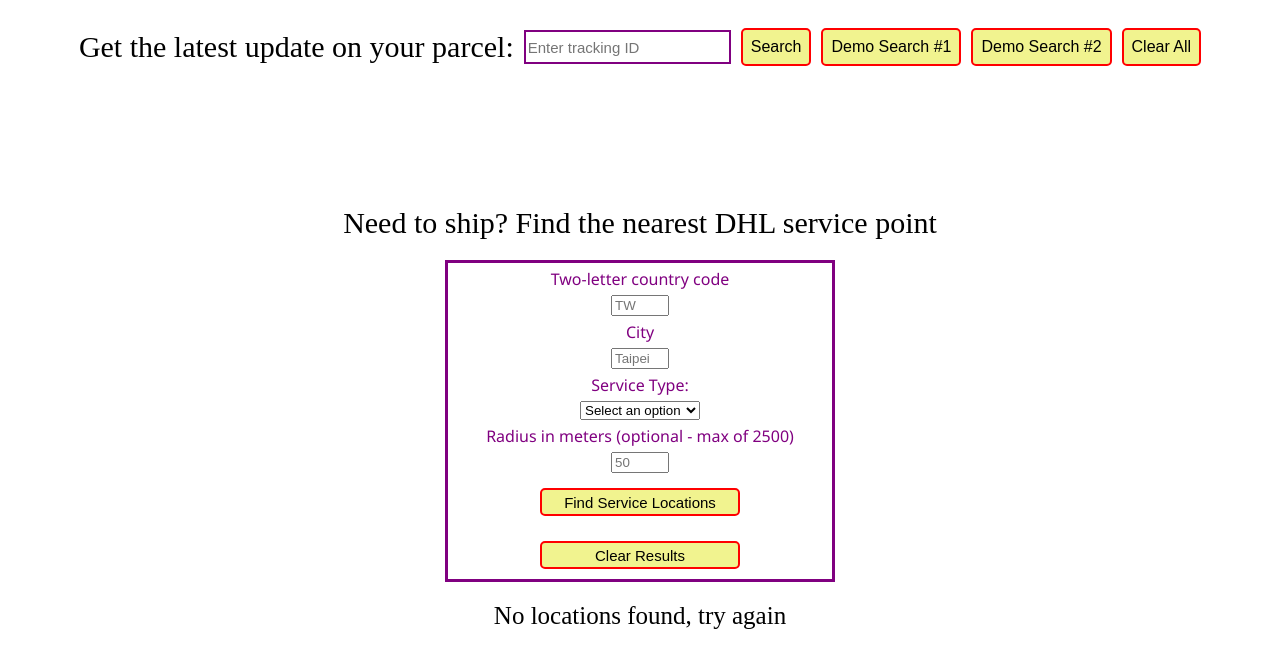
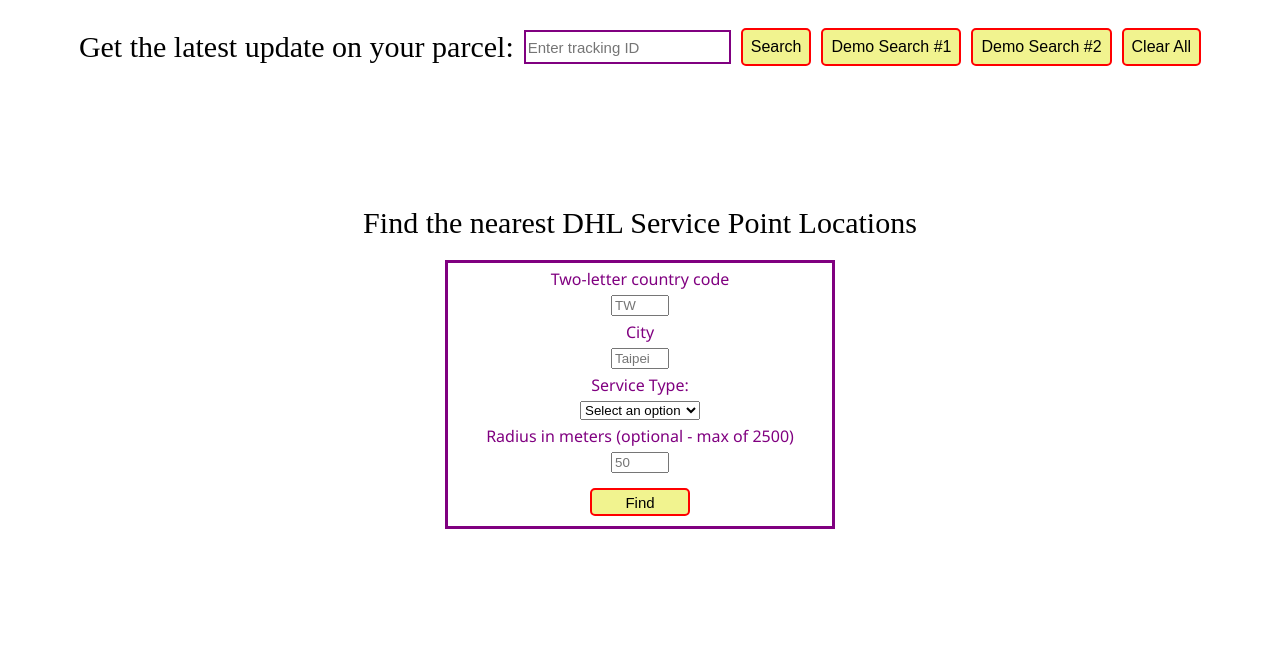
Before and after one commit to Asyan77/DHL-Integration-DigitalGenius-, a React (Vite) app: page / in a window 1280 px wide. Shown: the top 668 px of the page. Built offline with nearby package versions, Linux system fonts and the light colour scheme; the HTML template or start-up script is replaced by a standard one.

Commit message:
fix unsuccessful message

```diff
--- a/src/components/ServiceLocations.css
+++ b/src/components/ServiceLocations.css
@@ -35,7 +35,7 @@
 
 .search-form > button {
     margin-top: 15px;
-    width: 200px;
+    width: 100px;
     border: red solid 2px;
     border-radius: 5px;
     background-color: rgb(241, 243, 143);
@@ -43,3 +43,14 @@
     height: 28px;
     margin-bottom: 10px;
 }
+
+.clear-btn {
+    margin-top: 15px;
+    width: 180px;
+    border: red solid 2px;
+    border-radius: 5px;
+    background-color: rgb(241, 243, 143);
+    font-size: 15px;
+    height: 28px;
+    margin-bottom: 10px;
+}
--- a/src/components/ServiceLocations.jsx
+++ b/src/components/ServiceLocations.jsx
@@ -12,7 +12,7 @@
     const [selectedServiceType, setSelectedServiceType] = useState("");
     const [searchStatus, setSearchStatus] = useState(false);
     const [locationList, setLocationList] = useState({});
-    const [successfulSearch, setSuccessfulSearch] = useState(false);
+    const [successfulSearch, setSuccessfulSearch] = useState(1);
 
 
     const searchByCountry = async () => {
@@ -66,12 +66,13 @@
 
     const handleClearResults = () => {
         setSearchStatus(false);
+        setSuccessfulSearch(1)
 
     }
 
  return (
     <div className='main-page'>
-        <div className='header'>Need to ship? Find the nearest DHL service point</div>
+        <div className='header'>Find the nearest DHL Service Point Locations</div>
         <form className='search-form' onSubmit={handleSubmit} action="">
           <label htmlFor="country">Two-letter country code</label>
           <input type="text" name='country' value={countryCode} placeholder='TW' onChange={handleCountryChange} required/>
@@ -87,13 +88,15 @@
           </select>
           <label htmlFor="radius"> Radius in meters (optional - max of 2500)</label>
           <input type="number" name='radius' value={radius} placeholder='50' onChange={handleRadiusChange} max='2500'/>
-          <button type='submit'>Find Service Locations</button>
-          <button onClick={handleClearResults}>Clear Results</button>
+          <button type='submit'>Find</button>
 
         </form>
 
         {searchStatus && successfulSearch ?
-        <LocationDetails details={locationList}/>
+        <>
+            <button className='clear-btn' onClick={handleClearResults}>Clear Results</button>
+            <LocationDetails details={locationList}/>
+        </>
         : null }
 
         {!successfulSearch ?
```
